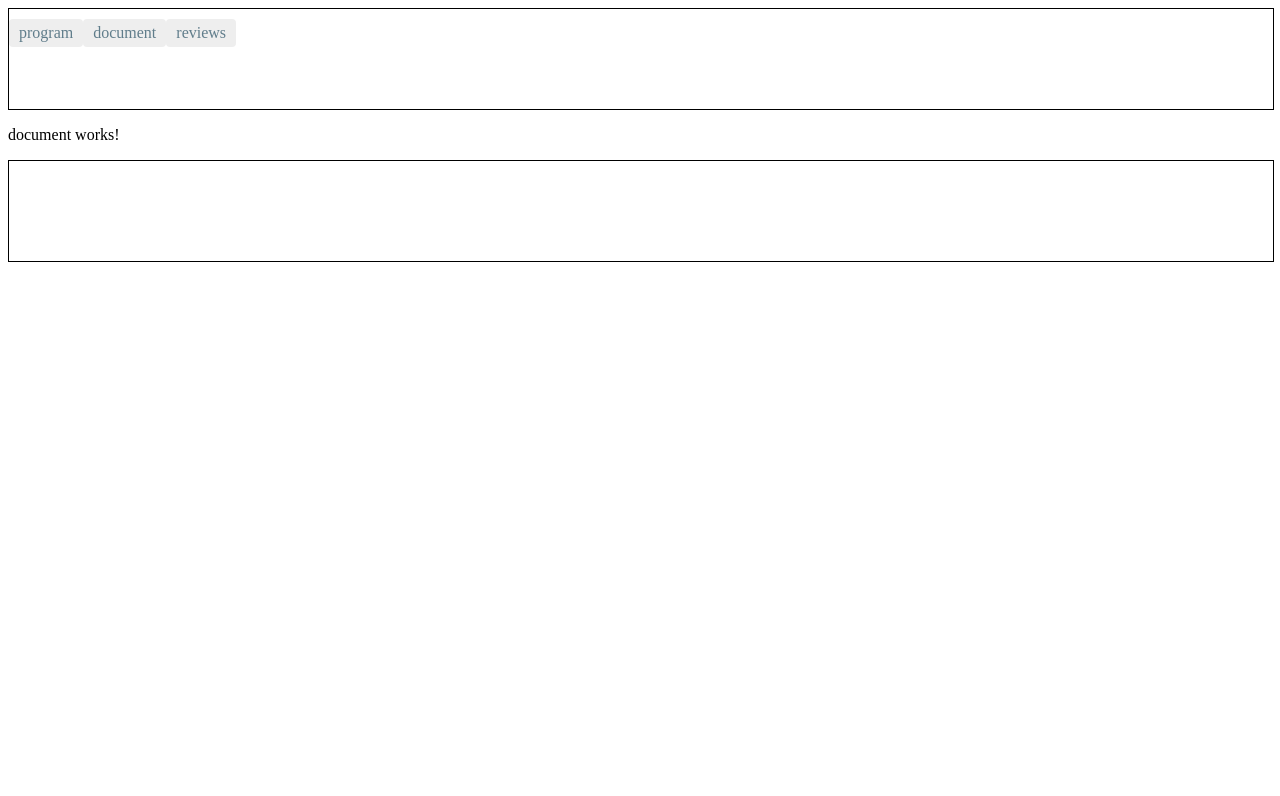
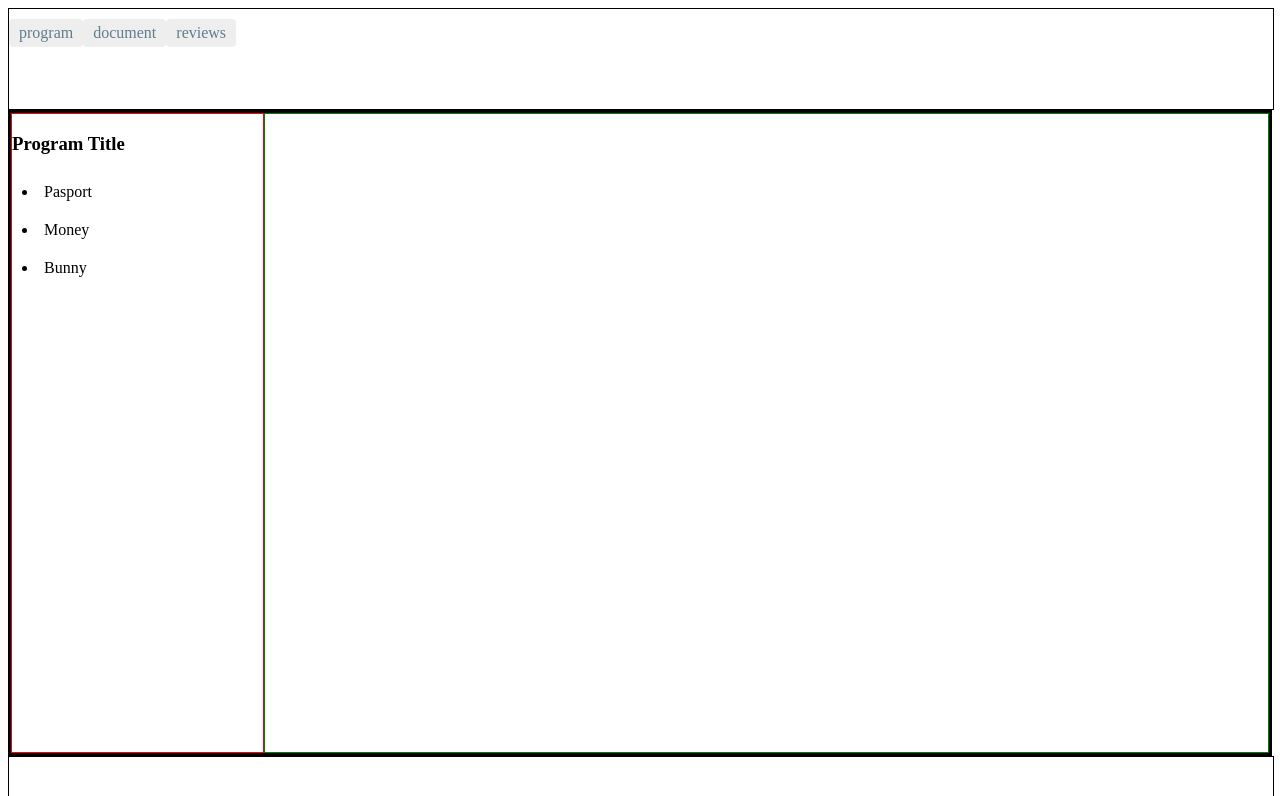
Before and after one commit to wydra76yan/AngularGRSU, an Angular app: page /document in a window 1280 px wide. Shown: the top 796 px of the page. Built offline with nearby package versions, Linux system fonts and the light colour scheme.

Commit message:
Added document list

```diff
--- a/src/app/app.module.ts
+++ b/src/app/app.module.ts
@@ -9,6 +9,7 @@ import { DocumentComponent } from './document/document.component';
 import { ReviewsComponent } from './reviews/reviews.component';
 import { AppRoutingModule } from './app-routing.module';
 import { ProgramDetailComponent } from './program-detail/program-detail.component';
+import { DocumentDetailsComponent } from './document-details/document-details.component';
 
 @NgModule({
   declarations: [
@@ -18,7 +19,8 @@ import { ProgramDetailComponent } from './program-detail/program-detail.componen
     ProgramComponent,
     DocumentComponent,
     ReviewsComponent,
-    ProgramDetailComponent
+    ProgramDetailComponent,
+    DocumentDetailsComponent
   ],
   imports: [
     BrowserModule,
--- /dev/null
+++ b/src/app/document-details/document-details.component.html
@@ -0,0 +1,5 @@
+<div *ngIf="document">
+
+  <h2>{{document.name | uppercase}}</h2>
+
+</div>
--- /dev/null
+++ b/src/app/document-details/document-details.component.ts
@@ -0,0 +1,17 @@
+import {Component, Input, OnInit} from '@angular/core';
+import { Document } from '../document/document';
+
+@Component({
+  selector: 'app-document-details',
+  templateUrl: './document-details.component.html',
+  styleUrls: ['./document-details.component.css']
+})
+export class DocumentDetailsComponent implements OnInit {
+  @Input() document: Document;
+
+  constructor() { }
+
+  ngOnInit() {
+  }
+
+}
--- /dev/null
+++ b/src/app/document/document-list.ts
@@ -0,0 +1,16 @@
+import {Document} from './document';
+
+export const DocumentList: Document[] = [
+  {
+    id: 0,
+    name: 'Pasport',
+  },
+  {
+    id: 1,
+    name: 'Money',
+  },
+  {
+    id: 2,
+    name: 'Bunny',
+  },
+];
--- a/src/app/document/document.component.html
+++ b/src/app/document/document.component.html
@@ -1,3 +1,12 @@
-<p>
-  document works!
-</p>
+<div class="content">
+  <div class="left-side_info">
+    <h3>Program Title</h3>
+    <li class="item-list"
+        *ngFor="let document of documents" (click)="onSelect(document)">
+      <span class="badge">{{document.name}}</span>
+    </li>
+  </div>
+  <div class="right-side_info">
+    <app-document-details [document]="selectedDocument" ></app-document-details>
+  </div>
+</div>
--- a/src/app/document/document.component.ts
+++ b/src/app/document/document.component.ts
@@ -1,4 +1,6 @@
 import { Component, OnInit } from '@angular/core';
+import {DocumentService} from './document.service';
+import {Document} from './document';
 
 @Component({
   selector: 'app-document',
@@ -7,9 +9,18 @@ import { Component, OnInit } from '@angular/core';
 })
 export class DocumentComponent implements OnInit {
 
-  constructor() { }
+  documents: Document[] = [];
+  selectedDocument: Document;
+
+  constructor(private documentService: DocumentService) { }
 
   ngOnInit() {
+    this.getDocuments();
   }
-
+  getDocuments(): void {
+    this.documents = this.documentService.getDocuments();
+  }
+  onSelect(document: Document): void {
+    this.selectedDocument = document;
+  }
 }
--- /dev/null
+++ b/src/app/document/document.service.ts
@@ -0,0 +1,16 @@
+import { Injectable } from '@angular/core';
+
+import {Document} from './document';
+import {DocumentList} from './document-list';
+
+@Injectable({
+  providedIn: 'root'
+})
+export class DocumentService {
+
+  constructor() { }
+
+  getDocuments(): Document[] {
+    return DocumentList;
+  }
+}
--- /dev/null
+++ b/src/app/document/document.ts
@@ -0,0 +1,4 @@
+export class Document {
+  id: number;
+  name: string;
+}
--- a/src/app/program/program.component.ts
+++ b/src/app/program/program.component.ts
@@ -1,8 +1,6 @@
 import { Component, OnInit } from '@angular/core';
 import { ProgramService} from './program.service';
 import {Program} from './program';
-import {ProgramList} from './program-list';
-
 
 @Component({
   selector: 'app-program',
@@ -10,9 +8,10 @@ import {ProgramList} from './program-list';
   styleUrls: ['./program.component.css']
 })
 export class ProgramComponent implements OnInit {
+
   programs: Program[] = [];
   selectedProgram: Program;
-  // programs = ProgramList;
+
   constructor(private programService: ProgramService) { }
 
   ngOnInit() {
--- a/src/app/program/program.service.ts
+++ b/src/app/program/program.service.ts
@@ -2,7 +2,6 @@ import { Injectable } from '@angular/core';
 
 import { Program } from './program';
 import { ProgramList } from './program-list';
-import {Observable, of} from 'rxjs/index';
 
 @Injectable({
   providedIn: 'root'
```
Also changed, not shown: src/app/document-details/document-details.component.css (added), 2 other files (tests, documents, lock files or other folders).
